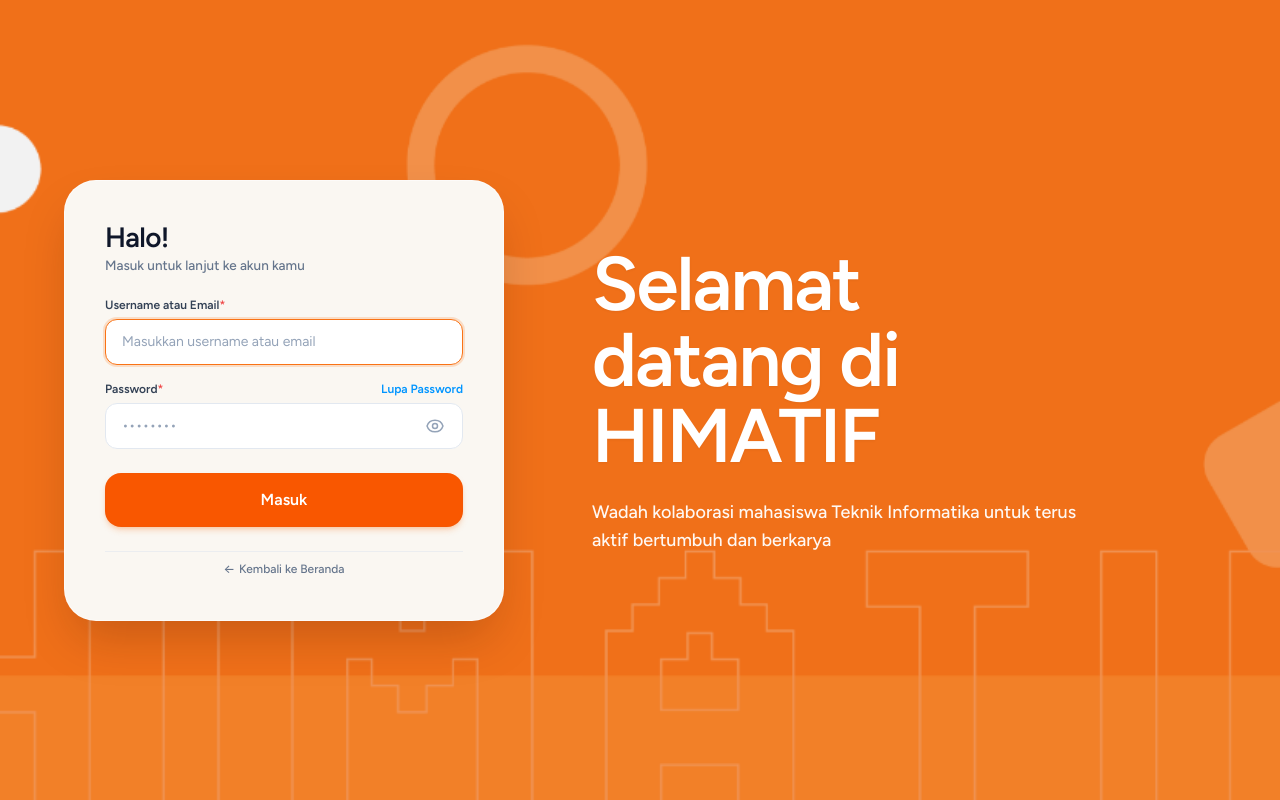
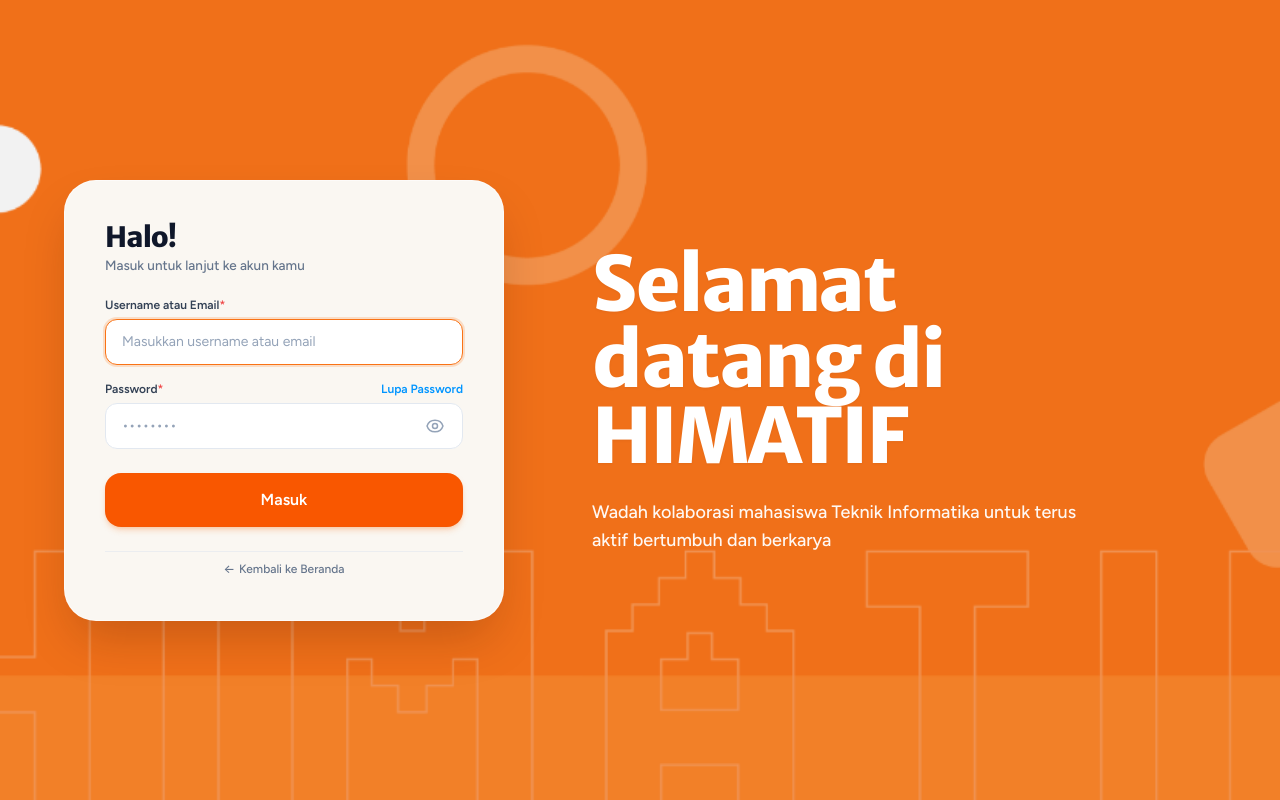
Before and after one commit to Blues24/himatif-nexus, a Laravel app: page /login in a window 1280 px wide. Run offline with Laravel 12, Linux system fonts and the light colour scheme; style sheets or scripts are compiled from the project's sources; some libraries are stand-ins or nearby versions.

Commit message:
style(login): apply Merriweather Sans ExtraBold typography to greeting

```diff
--- a/resources/css/app.css
+++ b/resources/css/app.css
@@ -1,4 +1,6 @@
 /* resources/css/app.css */
+@import url('https://fonts.googleapis.com/css2?family=Merriweather+Sans:ital,wght@0,300..800;1,300..800&display=swap');
+
 @tailwind base;
 @tailwind components;
 @tailwind utilities;
--- a/resources/js/Pages/Auth/Login.vue
+++ b/resources/js/Pages/Auth/Login.vue
@@ -47,7 +47,10 @@ const submit = () => {
 
                     <!-- Header Card -->
                     <div>
-                        <h2 class="text-2xl sm:text-[28px] font-black text-slate-900 tracking-tight">
+                        <h2
+                            class="text-2xl sm:text-[28px] font-merriweather font-extrabold text-slate-900 tracking-tight"
+                            style="font-family: 'Merriweather Sans', sans-serif;"
+                        >
                             Halo!
                         </h2>
                         <p class="text-xs sm:text-[13.5px] text-slate-500 font-medium mt-1">
@@ -153,7 +156,10 @@ const submit = () => {
 
             <!-- Kolom Kanan: Teks Selamat Datang (Sesuai Mockup) -->
             <div class="flex-1 w-full text-left space-y-4 lg:pl-6 select-none">
-                <h1 class="text-5xl sm:text-6xl lg:text-[76px] font-black text-white tracking-tight leading-[1.04] drop-shadow-sm">
+                <h1
+                    class="text-5xl sm:text-6xl lg:text-[76px] font-merriweather font-extrabold text-white tracking-tight leading-[1.04] drop-shadow-sm"
+                    style="font-family: 'Merriweather Sans', sans-serif;"
+                >
                     Selamat<br />
                     datang di<br />
                     HIMATIF
--- a/resources/views/app.blade.php
+++ b/resources/views/app.blade.php
@@ -9,6 +9,9 @@
         <!-- Fonts -->
         <link rel="preconnect" href="https://fonts.bunny.net">
         <link href="https://fonts.bunny.net/css?family=figtree:400,500,600&display=swap" rel="stylesheet" />
+        <link rel="preconnect" href="https://fonts.googleapis.com">
+        <link rel="preconnect" href="https://fonts.gstatic.com" crossorigin>
+        <link href="https://fonts.googleapis.com/css2?family=Merriweather+Sans:ital,wght@0,300..800;1,300..800&display=swap" rel="stylesheet">
 
         <!-- Scripts -->
         @routes
--- a/tailwind.config.js
+++ b/tailwind.config.js
@@ -14,6 +14,7 @@ export default {
         extend: {
             fontFamily: {
                 sans: ['Figtree', ...defaultTheme.fontFamily.sans],
+                merriweather: ['"Merriweather Sans"', ...defaultTheme.fontFamily.sans],
             },
         },
     },
```
